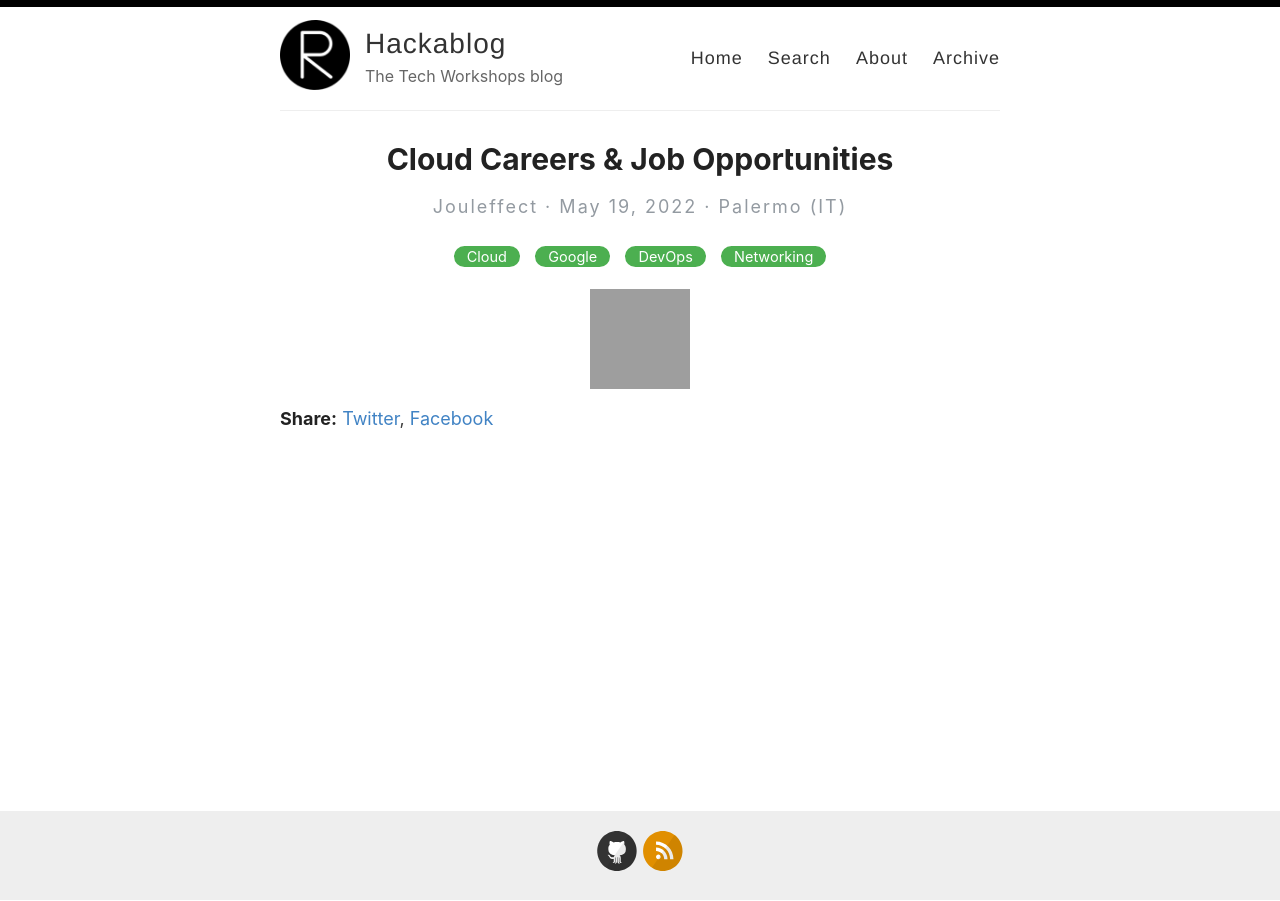
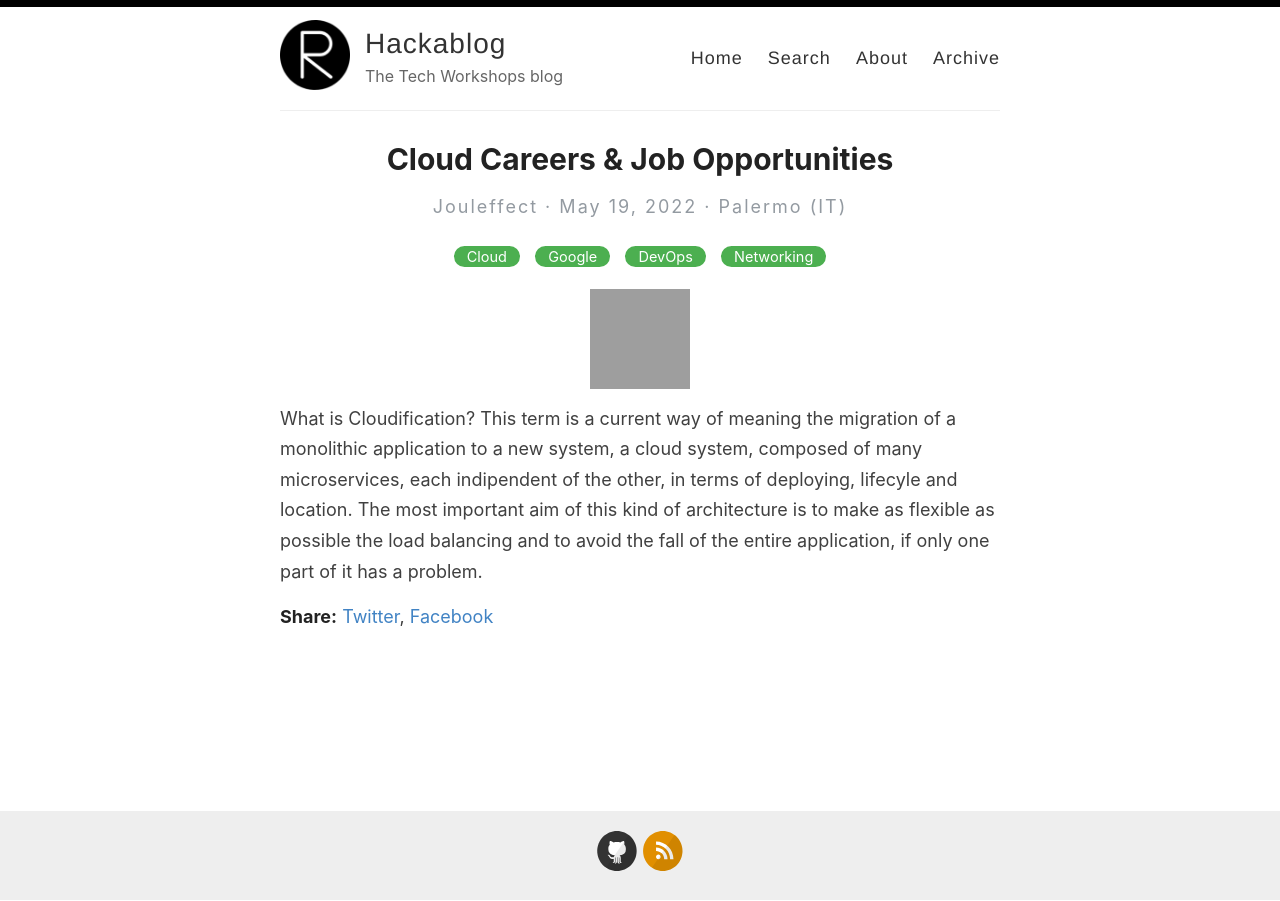
Before and after one commit to jouleffect/hackablog, a Jekyll site: the page built from _posts/2022-5-19-Cloud Careers.md, in a window 1280 px wide. Built offline with Jekyll 4.4.1, drawn with Linux system fonts in a browser that asks for light colours; grey boxes are pictures that could not be loaded.

Commit message:
Update 2022-5-19-Cloud Careers.md

```diff
--- a/_posts/2022-5-19-Cloud Careers.md
+++ b/_posts/2022-5-19-Cloud Careers.md
@@ -4,6 +4,11 @@ title: Cloud Careers & Job Opportunities
 place: Palermo (IT)
 categories: [Cloud,Google,DevOps,Networking]
 ---
+
+
 <p align="center">
 <img src="https://img.evbuc.com/https%3A%2F%2Fcdn.evbuc.com%2Fimages%2F28874037%2F103336306867%2F2%2Foriginal.jpg?w=225&auto=format%2Ccompress&q=75&sharp=10&s=73faaa7ac2a47a3e411866460f3844bb" width="100" height="100" />
 </p>
+
+What is Cloudification?
+This term is a current way of meaning the migration of a monolithic application to a new system, a cloud system, composed of many microservices, each indipendent of the other, in terms of deploying, lifecyle and location. The most important aim of this kind of architecture is to make as flexible as possible the load balancing and to avoid the fall of the entire application, if only one part of it has a problem.
```
